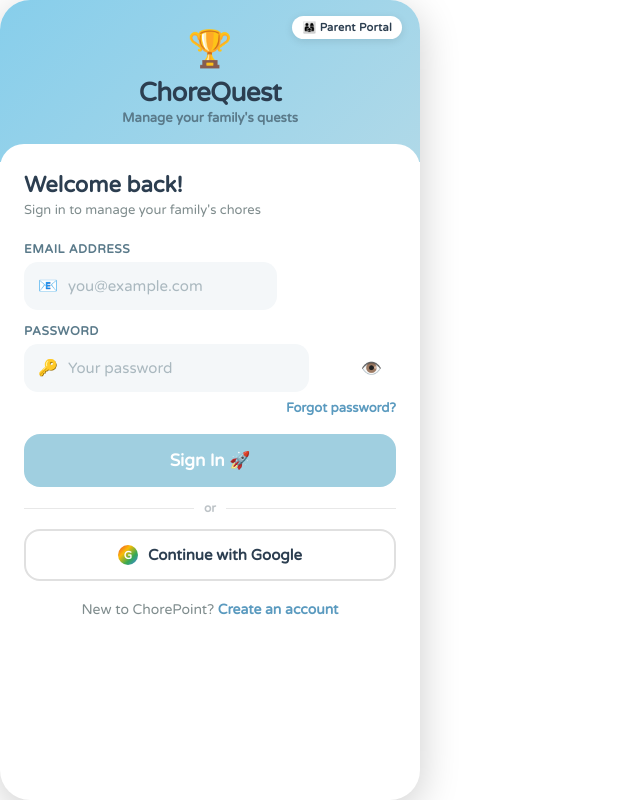
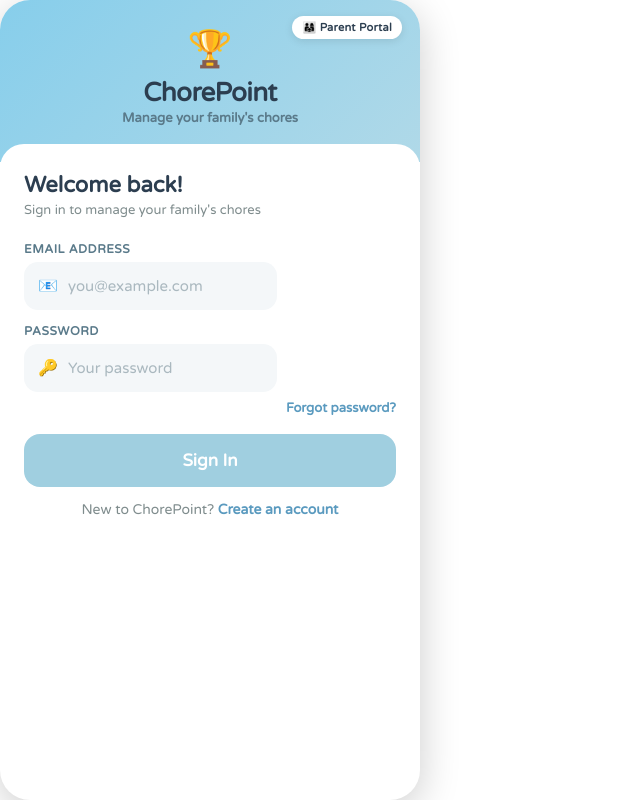
Before and after one commit to TeRaccoon/ChorePoint, an Angular app: page /login in a window 1280 px wide. Shown: the whole page, without its empty margins (0-640 px from the left). Built offline with nearby package versions, Linux system fonts and the light colour scheme.

Commit message:
Added common form components and implemented missing behaviour to login page

```diff
--- /dev/null
+++ b/src/app/components/common/form-field/form-field.html
@@ -0,0 +1,9 @@
+<div class="field-group">
+  <label class="field-label">{{ label }}</label>
+
+  <div class="field-wrap">
+    <span class="field-icon">{{ icon }}</span>
+
+    <input class="field-input" [type]="type" [placeholder]="placeholder" [formControl]="control" />
+  </div>
+</div>
--- /dev/null
+++ b/src/app/components/common/form-field/form-field.scss
@@ -0,0 +1,54 @@
+.field-group {
+    margin-bottom: 14px;
+
+    .field-label {
+        font-size: 12px;
+        font-weight: 700;
+        color: #5a7a8a;
+        letter-spacing: 0.5px;
+        text-transform: uppercase;
+        margin-bottom: 6px;
+        display: block;
+    }
+
+    .field-wrap {
+        position: relative;
+
+        .field-icon {
+            position: absolute;
+            left: 14px;
+            top: 50%;
+            transform: translateY(-50%);
+            font-size: 16px;
+            pointer-events: none;
+        }
+
+        .field-input {
+            width: stretch;
+            background: #f4f7f9;
+            border: 2px solid transparent;
+            border-radius: 14px;
+            padding: 13px 14px 13px 42px;
+            font-size: 15px;
+            color: #2c3e50;
+            font-family: inherit;
+            transition:
+                border-color 0.2s,
+                background 0.2s;
+            outline: none;
+        }
+
+        .field-input::placeholder {
+            color: #aab8bf;
+        }
+
+        .field-input:focus {
+            border-color: #87ceeb;
+            background: #eef7fc;
+        }
+
+        .field-input.has-toggle {
+            padding-right: 46px;
+        }
+    }
+}
--- /dev/null
+++ b/src/app/components/common/loading-emoji/loading-emoji.html
@@ -0,0 +1 @@
+<span class="loading-emoji">⌛</span>
--- a/src/app/components/login/login.html
+++ b/src/app/components/login/login.html
@@ -2,50 +2,49 @@
   <div class="header">
     <div class="header-badge">👨‍👩‍👧 Parent Portal</div>
     <div class="header-logo">🏆</div>
-    <div class="header-app-name">ChoreQuest</div>
-    <div class="header-tagline">Manage your family's quests</div>
+    <div class="header-app-name">ChorePoint</div>
+    <div class="header-tagline">Manage your family's chores</div>
   </div>
   <div class="auth-card">
     <div class="auth-title">Welcome back!</div>
     <div class="auth-subtitle">Sign in to manage your family's chores</div>
     <form [formGroup]="form" (submit)="submit()">
-      <div class="field-group">
-        <label class="field-label">Email Address</label>
-        <div class="field-wrap">
-          <span class="field-icon">📧</span>
-          <input
-            formControlName="email"
-            class="field-input"
-            type="email"
-            placeholder="you@example.com"
-          />
-        </div>
-      </div>
+      <app-form-field
+        label="Email Address"
+        icon="📧"
+        type="email"
+        placeholder="you@example.com"
+        [control]="form.controls['email']"
+      >
+      </app-form-field>
 
-      <div class="field-group">
-        <label class="field-label">Password</label>
-        <div class="field-wrap">
-          <span class="field-icon">🔑</span>
-          <input
-            formControlName="password"
-            class="field-input has-toggle"
-            type="password"
-            placeholder="Your password"
-          />
-          <button class="toggle-pw">👁️</button>
-        </div>
-      </div>
+      <app-form-field
+        label="Password"
+        icon="🔑"
+        type="password"
+        placeholder="Your password"
+        [control]="form.controls['password']"
+      >
+      </app-form-field>
 
       <div class="forgot-row">
         <a class="forgot-link">Forgot password?</a>
       </div>
 
+      @if (error()) {
+        <div class="error-banner">{{ error() }}</div>
+      }
+
       <button type="submit" class="btn-primary" [disabled]="loading() || form.invalid">
-        {{ loading() ? 'Signing in ⌛' : 'Sign In 🚀' }}
+        @if (loading()) {
+          Signing in <app-loading-emoji />
+        } @else {
+          Sign In
+        }
       </button>
     </form>
 
-    <div class="btn-divider">
+    <!-- <div class="btn-divider">
       <div class="btn-divider-line"></div>
       <div class="btn-divider-text">or</div>
       <div class="btn-divider-line"></div>
@@ -54,7 +53,7 @@
     <button class="btn-google">
       <div class="google-g">G</div>
       Continue with Google
-    </button>
+    </button> -->
 
     <div class="switch-link">New to ChorePoint? <a>Create an account</a></div>
   </div>
--- a/src/app/components/login/login.scss
+++ b/src/app/components/login/login.scss
@@ -2,7 +2,6 @@
     display: flex;
     flex-direction: column;
     min-height: 100vh;
-}
 
     .header {
         background: linear-gradient(135deg, #87ceeb 0%, #b0d9e8 100%);
@@ -11,6 +10,19 @@
         flex-direction: column;
         align-items: center;
         position: relative;
+
+        .header-badge {
+            position: absolute;
+            top: 16px;
+            right: 18px;
+            background: white;
+            border-radius: 12px;
+            padding: 5px 10px;
+            font-size: 11px;
+            font-weight: 800;
+            color: #2c3e50;
+            box-shadow: 0 2px 8px rgba(0, 0, 0, 0.1);
+            letter-spacing: 0.3px;
         }
 
         .header-logo {
@@ -31,22 +43,8 @@
             font-weight: 600;
             margin-top: 2px;
         }
-
-.header-badge {
-    position: absolute;
-    top: 16px;
-    right: 18px;
-    background: white;
-    border-radius: 12px;
-    padding: 5px 10px;
-    font-size: 11px;
-    font-weight: 800;
-    color: #2c3e50;
-    box-shadow: 0 2px 8px rgba(0, 0, 0, 0.1);
-    letter-spacing: 0.3px;
     }
 
-/* Card that overlaps header */
     .auth-card {
         background: white;
         border-radius: 24px 24px 0 0;
@@ -54,7 +52,6 @@
         padding: 28px 24px 32px;
         position: relative;
         z-index: 1;
-}
 
         .auth-title {
             font-size: 22px;
@@ -69,61 +66,7 @@
             margin-bottom: 24px;
         }
 
-/* ─── FORM ELEMENTS ─── */
-.field-group {
-    margin-bottom: 14px;
-}
 
-.field-label {
-    font-size: 12px;
-    font-weight: 700;
-    color: #5a7a8a;
-    letter-spacing: 0.5px;
-    text-transform: uppercase;
-    margin-bottom: 6px;
-    display: block;
-}
-
-.field-wrap {
-    position: relative;
-}
-
-.field-icon {
-    position: absolute;
-    left: 14px;
-    top: 50%;
-    transform: translateY(-50%);
-    font-size: 16px;
-    pointer-events: none;
-}
-
-.field-input {
-    width: stretch;
-    background: #f4f7f9;
-    border: 2px solid transparent;
-    border-radius: 14px;
-    padding: 13px 14px 13px 42px;
-    font-size: 15px;
-    color: #2c3e50;
-    font-family: inherit;
-    transition:
-        border-color 0.2s,
-        background 0.2s;
-    outline: none;
-}
-
-.field-input::placeholder {
-    color: #aab8bf;
-}
-
-.field-input:focus {
-    border-color: #87ceeb;
-    background: #eef7fc;
-}
-
-.field-input.has-toggle {
-    padding-right: 46px;
-}
 
         .toggle-pw {
             position: absolute;
@@ -139,99 +82,15 @@
             line-height: 1;
         }
 
-/* Inline field error */
-.field-error {
-    font-size: 12px;
-    color: #e74c3c;
-    font-weight: 600;
-    margin-top: 5px;
-    display: flex;
-    align-items: center;
-    gap: 4px;
-}
-
-/* Strength bar */
-.strength-bar-wrap {
-    margin-top: 8px;
-}
-
-.strength-label {
-    font-size: 11px;
-    font-weight: 700;
-    color: #7f8c8d;
-    margin-bottom: 4px;
-    display: flex;
-    justify-content: space-between;
-}
-
-.strength-label span {
-    color: #27ae60;
-}
-
-.strength-segments {
-    display: flex;
-    gap: 4px;
-}
-
-.seg {
-    flex: 1;
-    height: 5px;
-    border-radius: 4px;
-    background: #e0e0e0;
-}
-
-.seg.filled {
-    background: #27ae60;
-}
-
-.seg.medium {
-    background: #f39c12;
-}
-
-/* Checkbox row */
-.checkbox-row {
-    display: flex;
-    align-items: flex-start;
-    gap: 10px;
-    margin-bottom: 20px;
-}
-
-.custom-check {
-    width: 22px;
-    height: 22px;
-    border-radius: 7px;
-    border: 2.5px solid #87ceeb;
-    flex-shrink: 0;
-    display: flex;
-    align-items: center;
-    justify-content: center;
-    margin-top: 1px;
-    cursor: pointer;
-    transition: background 0.15s;
-}
-
-.custom-check.checked {
-    background: #87ceeb;
-    border-color: #87ceeb;
-}
-
-.custom-check.checked::after {
-    content: '✓';
-    color: white;
-    font-size: 13px;
-    font-weight: 900;
-}
-
-.check-text {
-    font-size: 13px;
-    color: #7f8c8d;
-    line-height: 1.5;
-}
-
-.check-text a {
-    color: #5a9abf;
-    font-weight: 700;
-    text-decoration: none;
+        .error-banner {
+            background: #ffe5e5;
+            color: #b00020;
+            padding: 10px 12px;
+            border-radius: 8px;
+            margin-bottom: 12px;
+            font-size: 14px;
+            font-weight: bold;
+            border: 1px solid #ffb3b3;
         }
 
         /* ─── BUTTONS ─── */
@@ -268,77 +127,6 @@
             box-shadow: 0 2px 8px rgba(135, 206, 235, 0.4);
         }
 
-.btn-divider {
-    display: flex;
-    align-items: center;
-    gap: 10px;
-    margin-bottom: 14px;
-}
-
-.btn-divider-line {
-    flex: 1;
-    height: 1px;
-    background: #e8e8e8;
-}
-
-.btn-divider-text {
-    font-size: 12px;
-    color: #bdc3c7;
-    font-weight: 600;
-}
-
-.btn-google {
-    width: 100%;
-    background: white;
-    color: #2c3e50;
-    border: 2px solid #e0e0e0;
-    padding: 14px;
-    border-radius: 16px;
-    font-size: 15px;
-    font-weight: 700;
-    cursor: pointer;
-    display: flex;
-    align-items: center;
-    justify-content: center;
-    gap: 10px;
-    transition:
-        border-color 0.15s,
-        background 0.15s;
-    margin-bottom: 20px;
-    font-family: inherit;
-}
-
-.btn-google:hover {
-    border-color: #87ceeb;
-    background: #f4f7f9;
-}
-
-.google-g {
-    width: 20px;
-    height: 20px;
-    border-radius: 50%;
-    background: linear-gradient(135deg, #ea4335, #fbbc05, #34a853, #4285f4);
-    display: flex;
-    align-items: center;
-    justify-content: center;
-    font-size: 11px;
-    font-weight: 900;
-    color: white;
-}
-
-/* Switch screen link */
-.switch-link {
-    text-align: center;
-    font-size: 14px;
-    color: #7f8c8d;
-}
-
-.switch-link a {
-    color: #5a9abf;
-    font-weight: 800;
-    text-decoration: none;
-}
-
         /* Forgot password */
         .forgot-row {
             display: flex;
@@ -354,3 +142,78 @@
             text-decoration: none;
             cursor: pointer;
         }
+
+        /* Switch screen link */
+        .switch-link {
+            text-align: center;
+            font-size: 14px;
+            color: #7f8c8d;
+        }
+
+        .switch-link a {
+            color: #5a9abf;
+            font-weight: 800;
+            text-decoration: none;
+        }
+    }
+}
+
+
+
+// .btn-divider {
+//     display: flex;
+//     align-items: center;
+//     gap: 10px;
+//     margin-bottom: 14px;
+// }
+
+// .btn-divider-line {
+//     flex: 1;
+//     height: 1px;
+//     background: #e8e8e8;
+// }
+
+// .btn-divider-text {
+//     font-size: 12px;
+//     color: #bdc3c7;
+//     font-weight: 600;
+// }
+
+// .btn-google {
+//     width: 100%;
+//     background: white;
+//     color: #2c3e50;
+//     border: 2px solid #e0e0e0;
+//     padding: 14px;
+//     border-radius: 16px;
+//     font-size: 15px;
+//     font-weight: 700;
+//     cursor: pointer;
+//     display: flex;
+//     align-items: center;
+//     justify-content: center;
+//     gap: 10px;
+//     transition:
+//         border-color 0.15s,
+//         background 0.15s;
+//     margin-bottom: 20px;
+//     font-family: inherit;
+// }
+
+// .btn-google:hover {
+//     border-color: #87ceeb;
+//     background: #f4f7f9;
+// }
+
+// .google-g {
+//     width: 20px;
+//     height: 20px;
+//     border-radius: 50%;
+//     background: linear-gradient(135deg, #ea4335, #fbbc05, #34a853, #4285f4);
+//     display: flex;
+//     align-items: center;
+//     justify-content: center;
+//     font-size: 11px;
+//     font-weight: 900;
+//     color: white;
+// }
```
Also changed, not shown: src/app/components/common/form-field/form-field.ts (added, +16 -0 lines), src/app/components/common/loading-emoji/loading-emoji.scss (added, +16 -0 lines), src/app/components/common/loading-emoji/loading-emoji.ts (added, +11 -0 lines), src/app/components/login/login.ts (+16 -3 lines), 2 other files (tests, documents, lock files or other folders). Lines whose indentation alone changed are shown as unchanged.
